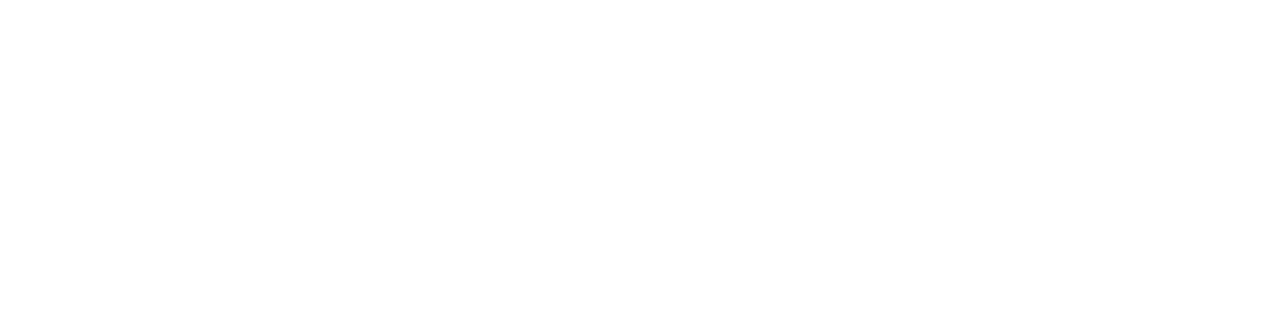
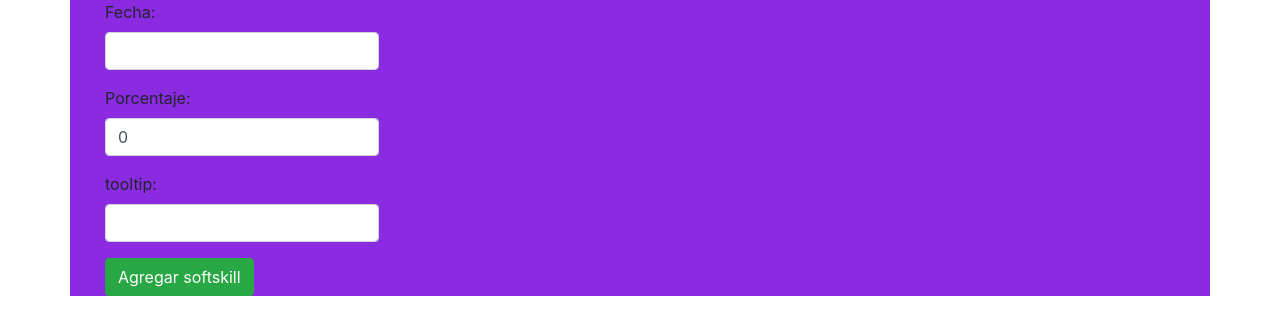
Before and after one commit to ldlmarcelo/PortfolioFrontend, an Angular app: page /nuevSoftskill in a window 1280 px wide. Before the commit this address led to /. Shown: the top 334 px of the page. Built offline with nearby package versions, Linux system fonts and the light colour scheme.

Commit message:
ahora sí finalizada softskill

```diff
--- a/src/app/componentes/experiencialaboral/experiencialaboral.component.html
+++ b/src/app/componentes/experiencialaboral/experiencialaboral.component.html
@@ -58,12 +58,11 @@
                 type="button"
                 class="btn btn-danger"
                 (click)="onEliminarExperiencia(experiencia.id)"
-              style="margin-left: 5px;"
+                style="margin-left: 5px"
                 *ngIf="isLogged"
               >
                 <i class="bi bi-lightning-charge-fill"></i> Eliminar
               </button>
-
             </td>
           </li>
 
--- /dev/null
+++ b/src/app/componentes/soft-skills/edit-softskill.component.html
@@ -0,0 +1,49 @@
+<div class="container" *ngIf="softs">
+  <div class="row">
+    <div>
+      <form (ngSubmit)="Editsofts()" novalidate #f="ngForm">
+
+        <div class="form-group">
+          <label for="softs.habilidad">Habilidad: </label>
+          <input
+            type="text"
+            class="form-control"
+            id="habilidadSoftskill"
+            name="habilidadSoftskill"
+            [(ngModel)]="softs.habilidad"
+            required
+          />
+        </div>
+
+        <div class="form-group">
+          <label for="softs.porcentaje">Porcentaje: </label>
+          <input
+            type="text"
+            class="form-control"
+            id="softs.porcentaje"
+            name="soft.porcentaje"
+            [(ngModel)]="softs.porcentaje"
+            required
+          />
+        </div>
+
+        <div class="form-group">
+          <label for="softs.tooltip">Tooltip: </label>
+          <input
+            type="text"
+            class="softs.tooltip"
+            id="softs.tooltip"
+            name="softs.tooltip"
+            [(ngModel)]="softs.tooltip"
+            required
+          />
+        </div>
+
+
+
+
+        <button class="btn btn-success">Editar</button>
+      </form>
+    </div>
+  </div>
+</div>
--- /dev/null
+++ b/src/app/componentes/soft-skills/edit-softskill.component.ts
@@ -0,0 +1,46 @@
+import { SoftskillService } from './../../service/softskill.service';
+import { softskill } from './../../model/softskill';
+import { ActivatedRoute, Router } from '@angular/router';
+import { Component, OnInit } from '@angular/core';
+import { HttpErrorResponse } from '@angular/common/http';
+
+@Component({
+  selector: 'app-edit-softskill',
+  templateUrl: './edit-softskill.component.html',
+  styleUrls: ['./edit-softskill.component.css']
+})
+export class EditSoftskillComponent implements OnInit {
+softs: softskill=null;
+public modificarSoftskill: softskill | undefined;
+
+
+  constructor(private softskillServicio: SoftskillService, private activatedRouter: ActivatedRoute,
+    private router: Router) { }
+
+  ngOnInit(): void {
+    const id=this.activatedRouter.snapshot.params['id'];
+    this.softskillServicio.buscarSoftskill(id).subscribe(
+      data=>{
+        this.softs=data;
+      }, err =>{
+        alert("No se pudo modificar la experiencia");
+        this.router.navigate(['']);
+      }
+    )
+  }
+
+  public Editsofts(): void {
+    this.softskillServicio.update(this.softs).subscribe({
+      next: (response: softskill) => {
+        console.log(response);
+        alert("Se modificó correctamente")
+        this.router.navigate(['']);
+      },
+      error: (error: HttpErrorResponse) => {
+        alert('No se pudo modificar');
+        this.router.navigate(['']);
+      },
+    });
+  }
+
+}
--- /dev/null
+++ b/src/app/componentes/soft-skills/new-softskill.component.html
@@ -0,0 +1,46 @@
+<div class="container">
+  <div class="row">
+    <div>
+      <form (ngSubmit)="onCreate()" novalidate #f="ngForm">
+
+        <div class="form-group">
+          <label for="habilidad">Fecha: </label>
+          <input
+            type="text"
+            class="form-control"
+            id="habilidad"
+            name="habilidad"
+            [(ngModel)]="habilidad"
+            required
+          />
+        </div>
+
+        <div class="form-group">
+          <label for="porcentaje">Porcentaje:</label>
+          <input
+            type="text"
+            class="form-control"
+            id="porcentaje"
+            name="porcentaje"
+            [(ngModel)]="porcentaje"
+            required
+          />
+        </div>
+
+        <div class="form-group">
+          <label for="tooltip">tooltip:</label>
+          <input
+            type="text"
+            class="form-control"
+            id="tooltip"
+            name="tooltip"
+            [(ngModel)]="tooltip"
+            required
+          />
+        </div>
+
+        <button class="btn btn-success">Agregar softskill</button>
+      </form>
+    </div>
+  </div>
+</div>
--- /dev/null
+++ b/src/app/componentes/soft-skills/new-softskill.component.ts
@@ -0,0 +1,45 @@
+import { softskill } from 'src/app/model/softskill';
+import { SoftskillService } from 'src/app/service/softskill.service';
+import { Component, OnInit } from '@angular/core';
+import { Router } from '@angular/router';
+
+
+
+@Component({
+  selector: 'app-new-softskill',
+  templateUrl: './new-softskill.component.html',
+  styleUrls: ['./new-softskill.component.css']
+})
+export class NewSoftskillComponent implements OnInit {
+
+  habilidad: string='';
+  porcentaje: number = 0;
+  tooltip: string ='';
+
+
+
+  constructor(private softskillService: SoftskillService,
+              private router: Router) { }
+
+  ngOnInit(): void {
+  }
+
+  onCreate(): void {
+    const softs = new softskill(
+      this.habilidad,
+      this.porcentaje,
+      this.tooltip)
+
+      this.softskillService.save(softs).subscribe(
+      data => {
+        alert("se agregó el nuevo softskill");
+        this.router.navigate(['']);
+      }, err => {
+        console.log(err);
+        alert("Algo salió mal :(");
+        this.router.navigate(['']);
+      }
+    )
+  }
+
+}
--- a/src/app/componentes/soft-skills/soft-skills.component.html
+++ b/src/app/componentes/soft-skills/soft-skills.component.html
@@ -2,13 +2,20 @@
   <div>
     <div class="s-body">
       <h5 class="hs-titulo">Soft Skills</h5>
-
+      <div>
+        <button
+          type="button"
+          class="btn btn-success"
+          routerLink="/nuevSoftskill"
+          *ngIf="isLogged"
+        >
+          Agregar Soft Skill
+        </button>
+      </div>
       <div class="row" *ngFor="let softskill of softskillList">
         <div class="col-xs-2">
-
-          <abbr title="{{softskill.tooltip}}"><img [src]="softskill.habilidad"
-            img-fluid
-            width="50px"
+          <abbr title="{{ softskill.tooltip }}"
+            ><img src="{{ softskill.habilidad }}" img-fluid width="50px"
           /></abbr>
         </div>
         <div class="col-md">
@@ -22,9 +29,32 @@
               aria-valuemax="100"
             >
               {{ softskill.porcentaje }} %
-            </div>
-          </div>
+
         </div>
+      </div>
+      <td>
+        <button
+          type="button"
+          class="btn btn-warning"
+          routerLink="/editsoftskill/{{ softskill.id }}"
+          *ngIf="isLogged"
+          style="margin-top: 7px;"
+        >
+          <i class="bi bi-pencil-fill"></i> Editar
+        </button>
+
+        <button
+          type="button"
+          class="btn btn-danger"
+          (click)="onEliminarSoftskill(softskill.id)"
+          style="margin-left: 5px"
+          *ngIf="isLogged"
+          style="margin-top: 7px;margin-left: 7px;"
+        >
+          <i class="bi bi-lightning-charge-fill"></i> Eliminar
+        </button>
+      </td>
+    </div>
       </div>
     </div>
   </div>
```
Also changed, not shown: src/app/app-routing.module.ts (+11 -2 lines), src/app/app.module.ts (+8 -0 lines), src/app/componentes/soft-skills/edit-softskill.component.css (added), src/app/componentes/soft-skills/new-softskill.component.css (added). Lines whose indentation alone changed are shown as unchanged.
